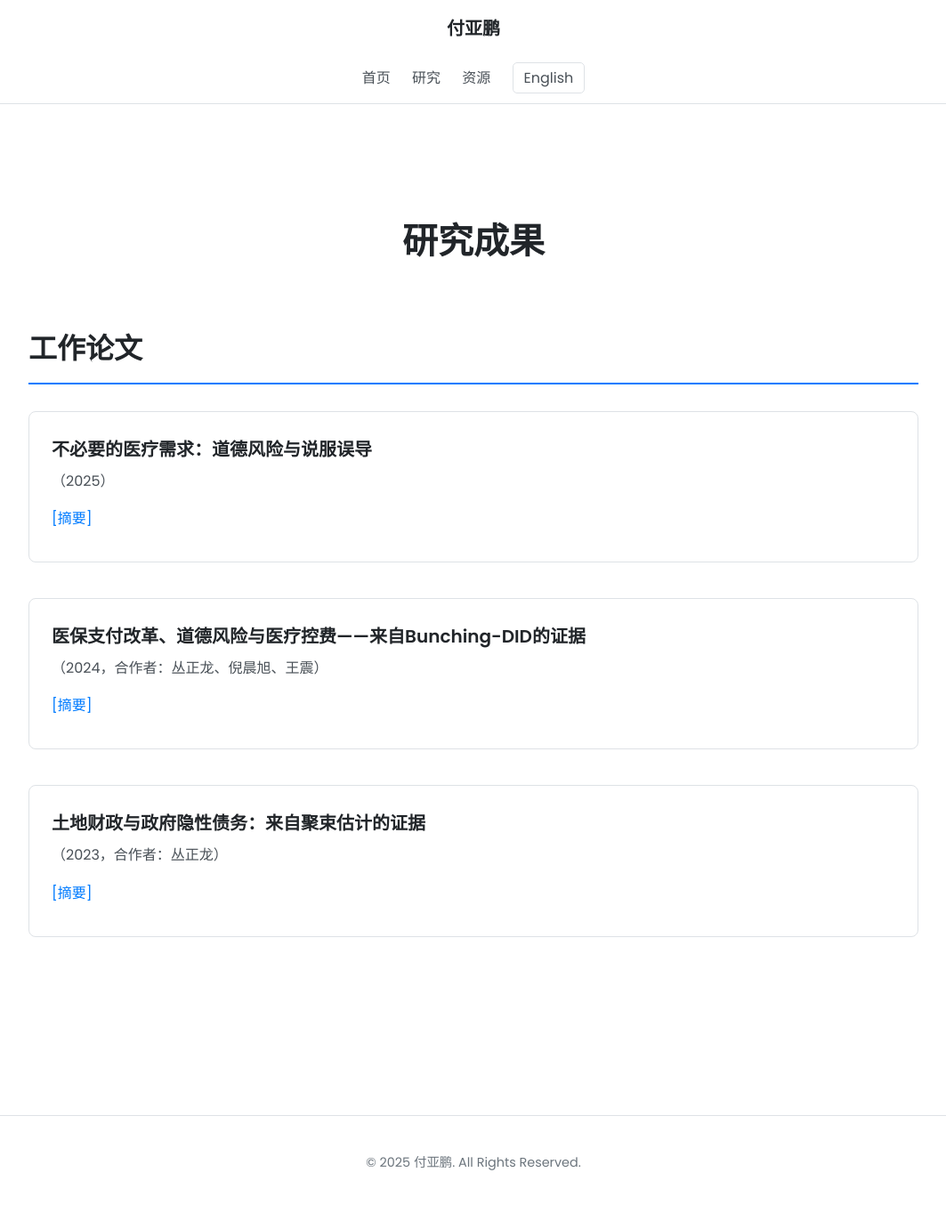
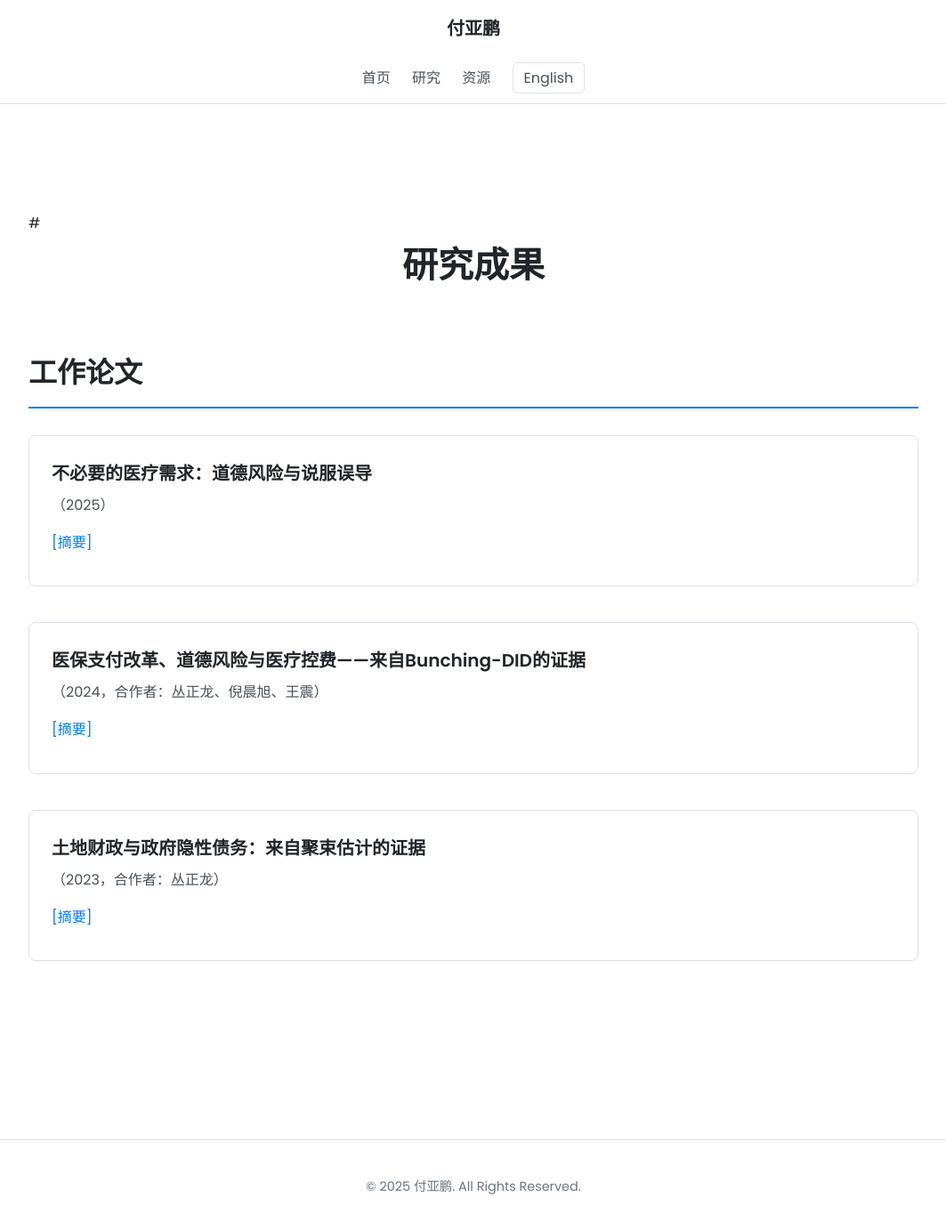
Before and after one commit to fyapeng/fyapeng.github.io, a Jekyll site: the page built from research.html, in a window 1280 px wide and 1385 px high. Shown: the top 1381 px of the window at 89% size, without its empty margins (108-1171 px from the left). Built offline with Jekyll 4.4.1, drawn with Linux system fonts in a browser that asks for light colours.

Commit message:
Update research.html

```diff
--- a/research.html
+++ b/research.html
@@ -5,7 +5,7 @@
 {%- assign r_data = site.data.research -%}
 
 <div class="container page-content">
-  <h1 class="section-title">{{ t.research_page.title }}</h1>
+  # <h1 class="section-title">{{ t.research_page.title }}</h1>
 
   <!-- 发表论文 Section -->
   {% if r_data.publications and r_data.publications.size > 0 %}
```
